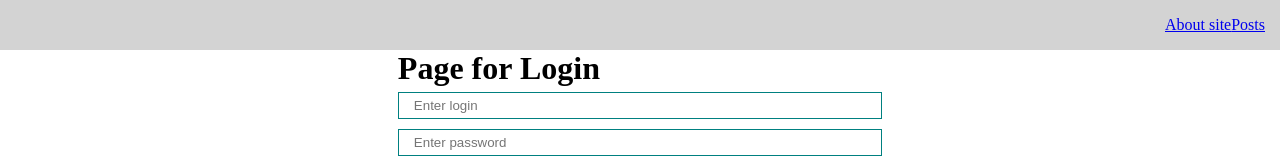
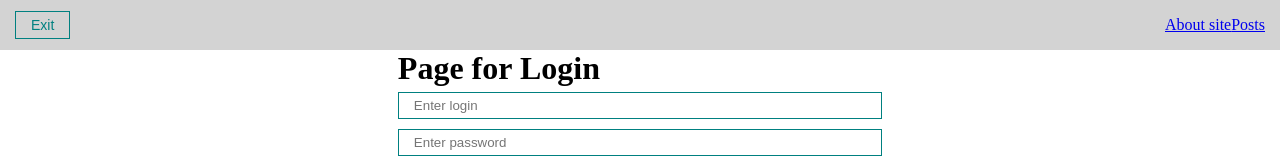
Before and after one commit to Dmytro27Ind/react-course, a React (Create React App) app: page /login in a window 1280 px wide. Shown: the top 160 px of the page. Built offline with nearby package versions, Linux system fonts and the light colour scheme.

Commit message:
Exit button added

```diff
--- a/src/App.js
+++ b/src/App.js
@@ -1,4 +1,4 @@
-import React, { useState } from "react";
+import React, { useEffect, useState } from "react";
 import { BrowserRouter } from "react-router-dom";
 import Navbar from "./components/UI/Navbar/Navbar";
 import './styles/App.css'
@@ -7,6 +7,12 @@ import { AuthContext } from "./context";
 
 function App() {
   const [isAuth, setIsAuth] = useState(false);
+
+  useEffect(() => {
+    if(localStorage.getItem('auth')) {
+      setIsAuth(true)
+    }
+  }, [])
 
   return (
     <AuthContext.Provider value={{
--- a/src/components/UI/Navbar/Navbar.jsx
+++ b/src/components/UI/Navbar/Navbar.jsx
@@ -1,9 +1,22 @@
 import React from 'react'
+import { useContext } from 'react';
 import { Link } from "react-router-dom";
+import { AuthContext } from '../../../context';
+import MyButton from '../button/MyButton';
 
 function Navbar() {
+  const {isAuth, setIsAuth} = useContext(AuthContext)
+
+  const logout = () => {
+    setIsAuth(false)
+    localStorage.removeItem('auth')
+  }
+
   return (
     <div className="navbar">
+        <MyButton onClick={logout}>
+          Exit
+        </MyButton>
         <div className="navbar__links">
           <Link to="/about">About site</Link>
           <Link to="/posts">Posts</Link>
--- a/src/pages/Login.jsx
+++ b/src/pages/Login.jsx
@@ -9,6 +9,7 @@ function Login() {
   const login = (event) => {
     event.preventDefault();
     setIsAuth(true);
+    localStorage.setItem('auth', 'true')
   }
 
   return (
--- a/src/pages/PostIdPage.jsx
+++ b/src/pages/PostIdPage.jsx
@@ -34,7 +34,7 @@ function PostIdPage() {
           ? <Loader/>
           : <div>
             {comments.map(comm =>
-              <div style={{marginTop: 15}}>
+              <div key={comm.id} style={{marginTop: 15}}>
                 <h5>{comm.email}</h5>
                 <div>{comm.body}</div>
               </div>
```
